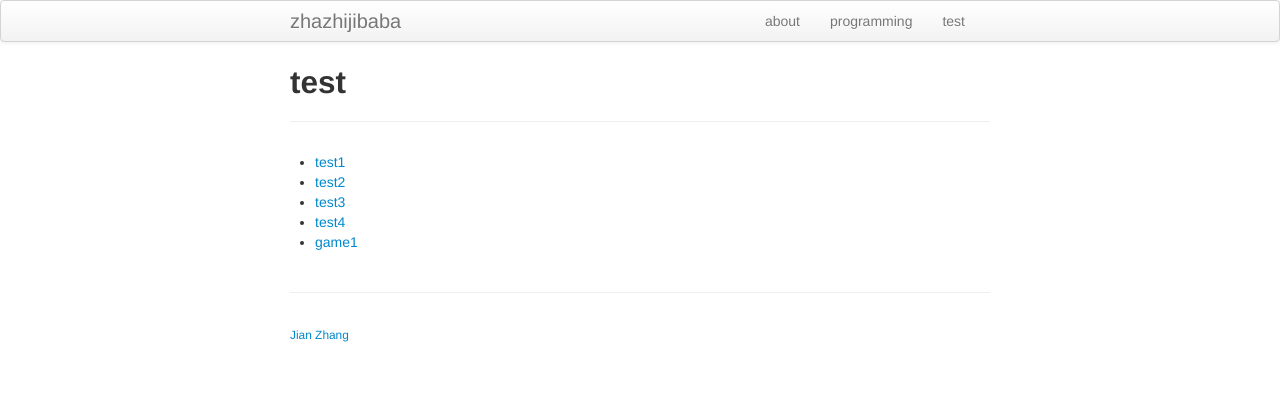
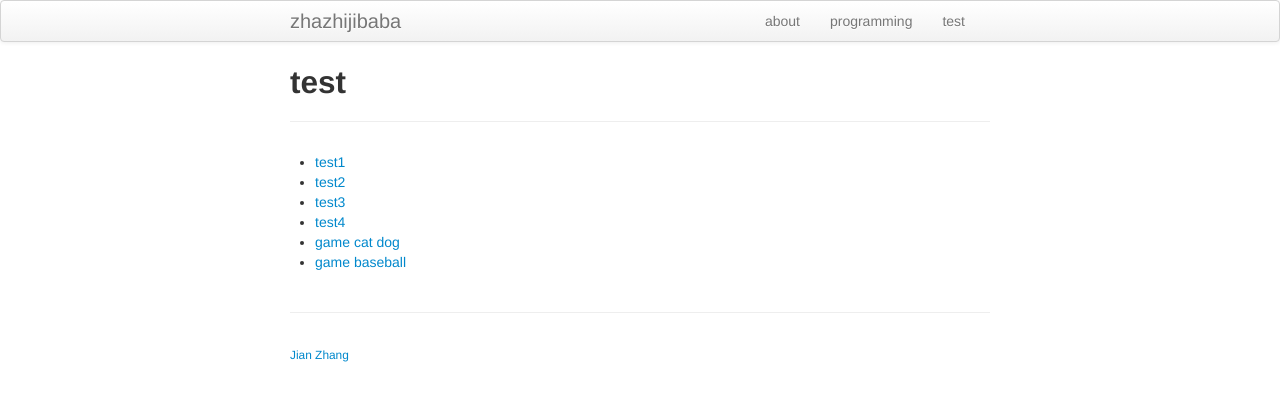
Before and after one commit to zhazhijibaba/zhazhijibaba.github.io, a Jekyll site: the page built from pages/test.md, in a window 1280 px wide. Shown: the top 401 px of the page. Built offline with Jekyll 4.4.1, drawn with Linux system fonts in a browser that asks for light colours.

Commit message:
Update test.md

```diff
--- a/pages/test.md
+++ b/pages/test.md
@@ -8,4 +8,5 @@ description: test
 * [test2](test/test2/index.html)
 * [test3](test/test3/index.html)
 * [test4](test/test4/index.html)
-* [game1](https://zhazhijibaba.github.io/cat_dog_game/index.html)
+* [game cat dog](https://zhazhijibaba.github.io/cat_dog_game/index.html)
+* [game baseball](https://zhazhijibaba.github.io/baseball_game/index.html)
```
